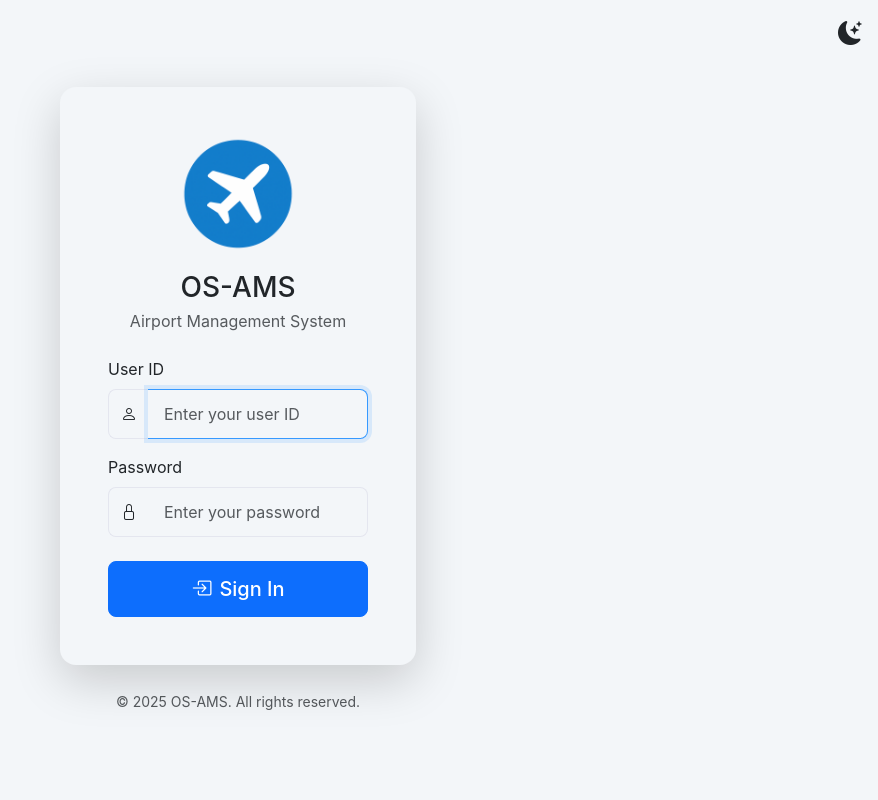
After one commit to Iotonix/osams, a Django app: page /login/ in a window 1280 px wide. The commit adds this page. Shown: the whole page, without its empty margins (402-1280 px from the left). Run offline with Django 5.2, Linux system fonts and the light colour scheme.

Commit message:
Refactor project for OS-AMS: update environment variables, implement user authentication, and enhance Docker setup

```diff
--- a/core_app/views.py
+++ b/core_app/views.py
@@ -1,5 +1,34 @@
-from django.shortcuts import render
+from django.shortcuts import render, redirect
+from django.contrib.auth import authenticate, login, logout
+from django.contrib.auth.decorators import login_required
+from django.contrib import messages
 
 
+def user_login(request):
+    if request.user.is_authenticated:
+        return redirect('dashboard')
+
+    if request.method == 'POST':
+        username = request.POST.get('username')
+        password = request.POST.get('password')
+        user = authenticate(request, username=username, password=password)
+
+        if user is not None:
+            login(request, user)
+            next_url = request.POST.get('next') or request.GET.get('next') or 'dashboard'
+            return redirect(next_url)
+        else:
+            messages.error(request, 'Invalid username or password.')
+
+    return render(request, 'login.html')
+
+
+def user_logout(request):
+    logout(request)
+    messages.success(request, 'You have been successfully logged out.')
+    return redirect('login')
+
+
+@login_required
 def dashboard(request):
     return render(request, "index.html")
--- a/os_ams/urls.py
+++ b/os_ams/urls.py
@@ -1,5 +1,5 @@
 """
-URL configuration for hugo project.
+URL configuration for os_ams project.
 
 The `urlpatterns` list routes URLs to views. For more information please see:
     https://docs.djangoproject.com/en/5.2/topics/http/urls/
@@ -21,5 +21,7 @@ from core_app import views
 
 urlpatterns = [
     path("admin/", admin.site.urls),
+    path("login/", views.user_login, name="login"),
+    path("logout/", views.user_logout, name="logout"),
     path("", views.dashboard, name="dashboard"),
 ]
--- a/static/css/style.css
+++ b/static/css/style.css
@@ -6,8 +6,12 @@
     --bs-warning: #FFA800;
     --bs-body-bg: #F3F6F9;
     --bs-body-color: #212529;
-    /* Standard Bootstrap dark text for light mode */
+    /* Sidebar is ALWAYS dark regardless of theme */
     --sidebar-bg: #1E1E2D;
+    --sidebar-text: #ffffff;
+    --sidebar-text-muted: #a2a3b7;
+    --sidebar-hover-bg: rgba(255, 255, 255, 0.05);
+    --sidebar-active-bg: #1b1b29;
     --sidebar-width: 250px;
 }
 
@@ -17,6 +21,7 @@
     --bs-body-color: #e1e1e1;
     --bs-card-bg: #1e1e2d;
     --bs-border-color: #2b2b40;
+    /* Sidebar remains the same dark color */
 }
 
 body {
@@ -43,7 +48,7 @@ body {
     padding: 0.875rem 1.25rem;
     font-size: 1.2rem;
     background-color: rgba(0, 0, 0, 0.1);
-    /* Slightly darker than sidebar for header */
+    color: var(--sidebar-text);
 }
 
 #sidebar-wrapper .list-group {
@@ -52,21 +57,20 @@ body {
 
 #sidebar-wrapper .list-group-item {
     background-color: transparent;
-    color: #a2a3b7;
-    /* Muted text for sidebar */
+    color: var(--sidebar-text-muted);
     border: none;
     font-weight: 500;
+    transition: all 0.15s ease;
 }
 
 #sidebar-wrapper .list-group-item:hover {
-    color: #ffffff;
-    background-color: rgba(255, 255, 255, 0.05);
+    color: var(--sidebar-text);
+    background-color: var(--sidebar-hover-bg);
 }
 
 #sidebar-wrapper .list-group-item.active {
-    color: #ffffff;
-    background-color: #1b1b29;
-    /* Slightly darker active state */
+    color: var(--sidebar-text);
+    background-color: var(--sidebar-active-bg);
     border-left: 3px solid var(--bs-primary);
 }
 
@@ -114,7 +118,16 @@ body.sb-sidenav-toggled #sidebar-wrapper {
 .navbar-light {
     background-color: #ffffff !important;
     border-bottom: 1px solid #e4e6ef;
-    /* Light border for separation */
+}
+
+.navbar-light .navbar-brand,
+.navbar-light .nav-link,
+.navbar-light .btn-link {
+    color: #3f4254;
+}
+
+.navbar-light .btn-primary {
+    color: #ffffff;
 }
 
 [data-bs-theme="dark"] .navbar-light {
@@ -127,3 +140,59 @@ body.sb-sidenav-toggled #sidebar-wrapper {
 [data-bs-theme="dark"] .navbar-light .btn-link {
     color: #e1e1e1;
 }
+
+/* Login Page Styles */
+.login-card {
+    background-color: var(--bs-body-bg);
+    border-radius: 16px;
+}
+
+[data-bs-theme="dark"] .login-card {
+    background-color: var(--bs-card-bg);
+}
+
+.login-logo {
+    max-width: 120px;
+    height: auto;
+}
+
+.login-card .form-control {
+    border-radius: 8px;
+    padding: 0.75rem 1rem;
+    border: 1px solid #e4e6ef;
+}
+
+[data-bs-theme="dark"] .login-card .form-control {
+    background-color: #1b1b29;
+    border-color: #2b2b40;
+    color: #e1e1e1;
+}
+
+.login-card .input-group-text {
+    background-color: transparent;
+    border-right: none;
+    border-radius: 8px 0 0 8px;
+    border-color: #e4e6ef;
+}
+
+[data-bs-theme="dark"] .login-card .input-group-text {
+    background-color: #1b1b29;
+    border-color: #2b2b40;
+    color: #a2a3b7;
+}
+
+.login-card .form-control:focus {
+    border-color: var(--bs-primary);
+    box-shadow: 0 0 0 0.25rem rgba(54, 153, 255, 0.15);
+}
+
+.login-card .input-group .form-control {
+    border-left: none;
+    border-radius: 0 8px 8px 0;
+}
+
+.login-card .btn-primary {
+    border-radius: 8px;
+    padding: 0.75rem;
+    font-weight: 500;
+}
--- /dev/null
+++ b/templates/base-minimal.html
@@ -0,0 +1,75 @@
+{% load static %}
+<!DOCTYPE html>
+<html lang="en" data-bs-theme="light">
+
+<head>
+    <meta charset="UTF-8">
+    <meta name="viewport" content="width=device-width, initial-scale=1.0">
+    <title>{% block title %}OS-AMS{% endblock %}</title>
+
+    <!-- Bootstrap 5 CSS -->
+    <link href="https://cdn.jsdelivr.net/npm/bootstrap@5.3.2/dist/css/bootstrap.min.css" rel="stylesheet">
+    <!-- Bootstrap Icons -->
+    <link rel="stylesheet" href="https://cdn.jsdelivr.net/npm/bootstrap-icons@1.11.1/font/bootstrap-icons.css">
+
+    <!-- Custom CSS -->
+    <link rel="stylesheet" href="{% static 'css/style.css' %}">
+
+    {% block extra_css %}{% endblock %}
+</head>
+
+<body>
+    <div class="min-vh-100 d-flex flex-column">
+        <!-- Theme Toggle (Top Right) -->
+        <div class="position-absolute top-0 end-0 p-3">
+            <button class="btn btn-link nav-link" id="themeToggle">
+                <i class="bi bi-moon-stars-fill fs-4" id="themeIcon"></i>
+            </button>
+        </div>
+
+        <!-- Main Content -->
+        <div class="flex-grow-1 d-flex align-items-center justify-content-center">
+            {% block content %}{% endblock %}
+        </div>
+    </div>
+
+    <!-- Bootstrap Bundle with Popper -->
+    <script src="https://cdn.jsdelivr.net/npm/bootstrap@5.3.2/dist/js/bootstrap.bundle.min.js"></script>
+
+    <!-- Theme Toggle Script -->
+    <script>
+        document.addEventListener('DOMContentLoaded', () => {
+            const themeToggle = document.getElementById('themeToggle');
+            const themeIcon = document.getElementById('themeIcon');
+            const htmlElement = document.documentElement;
+
+            const savedTheme = localStorage.getItem('theme') || 'light';
+            setTheme(savedTheme);
+
+            if (themeToggle) {
+                themeToggle.addEventListener('click', () => {
+                    const currentTheme = htmlElement.getAttribute('data-bs-theme');
+                    const newTheme = currentTheme === 'light' ? 'dark' : 'light';
+                    setTheme(newTheme);
+                });
+            }
+
+            function setTheme(theme) {
+                htmlElement.setAttribute('data-bs-theme', theme);
+                localStorage.setItem('theme', theme);
+
+                if (theme === 'dark') {
+                    themeIcon.classList.remove('bi-moon-stars-fill');
+                    themeIcon.classList.add('bi-sun-fill');
+                } else {
+                    themeIcon.classList.remove('bi-sun-fill');
+                    themeIcon.classList.add('bi-moon-stars-fill');
+                }
+            }
+        });
+    </script>
+
+    {% block extra_js %}{% endblock %}
+</body>
+
+</html>
--- a/templates/base.html
+++ b/templates/base.html
@@ -47,7 +47,7 @@
                                 <li>
                                     <hr class="dropdown-divider">
                                 </li>
-                                <li><a class="dropdown-item" href="#">Logout</a></li>
+                                <li><a class="dropdown-item" href="{% url 'logout' %}">Logout</a></li>
                             </ul>
                         </div>
                     </div>
--- /dev/null
+++ b/templates/login.html
@@ -0,0 +1,77 @@
+{% extends 'base-minimal.html' %}
+{% load static %}
+
+{% block title %}Login - OS-AMS{% endblock %}
+
+{% block content %}
+<div class="container">
+    <div class="row justify-content-center">
+        <div class="col-md-5 col-lg-4">
+            <div class="card shadow-lg border-0 login-card">
+                <div class="card-body p-5">
+                    <!-- Logo -->
+                    <div class="text-center mb-4">
+                        <img src="{% static 'img/logo.png' %}" alt="OS-AMS Logo" class="login-logo mb-3">
+                        <h3 class="mb-1">OS-AMS</h3>
+                        <p class="text-muted">Airport Management System</p>
+                    </div>
+
+                    <!-- Error Messages -->
+                    {% if form.errors %}
+                    <div class="alert alert-danger alert-dismissible fade show" role="alert">
+                        <i class="bi bi-exclamation-circle me-2"></i>
+                        Invalid username or password.
+                        <button type="button" class="btn-close" data-bs-dismiss="alert" aria-label="Close"></button>
+                    </div>
+                    {% endif %}
+
+                    {% if messages %}
+                    {% for message in messages %}
+                    <div class="alert alert-{{ message.tags }} alert-dismissible fade show" role="alert">
+                        {{ message }}
+                        <button type="button" class="btn-close" data-bs-dismiss="alert" aria-label="Close"></button>
+                    </div>
+                    {% endfor %}
+                    {% endif %}
+
+                    <!-- Login Form -->
+                    <form method="post" action="{% url 'login' %}">
+                        {% csrf_token %}
+
+                        <div class="mb-3">
+                            <label for="username" class="form-label">User ID</label>
+                            <div class="input-group">
+                                <span class="input-group-text"><i class="bi bi-person"></i></span>
+                                <input type="text" class="form-control" id="username" name="username"
+                                       placeholder="Enter your user ID" required autofocus>
+                            </div>
+                        </div>
+
+                        <div class="mb-4">
+                            <label for="password" class="form-label">Password</label>
+                            <div class="input-group">
+                                <span class="input-group-text"><i class="bi bi-lock"></i></span>
+                                <input type="password" class="form-control" id="password" name="password"
+                                       placeholder="Enter your password" required>
+                            </div>
+                        </div>
+
+                        <div class="d-grid">
+                            <button type="submit" class="btn btn-primary btn-lg">
+                                <i class="bi bi-box-arrow-in-right me-2"></i>Sign In
+                            </button>
+                        </div>
+
+                        <input type="hidden" name="next" value="{{ next }}">
+                    </form>
+                </div>
+            </div>
+
+            <!-- Footer -->
+            <div class="text-center mt-4 text-muted">
+                <small>&copy; 2025 OS-AMS. All rights reserved.</small>
+            </div>
+        </div>
+    </div>
+</div>
+{% endblock %}
```
Also changed, not shown: docker-compose.yml (+16 -12 lines), os_ams/settings.py (+9 -4 lines), 7 other files.
